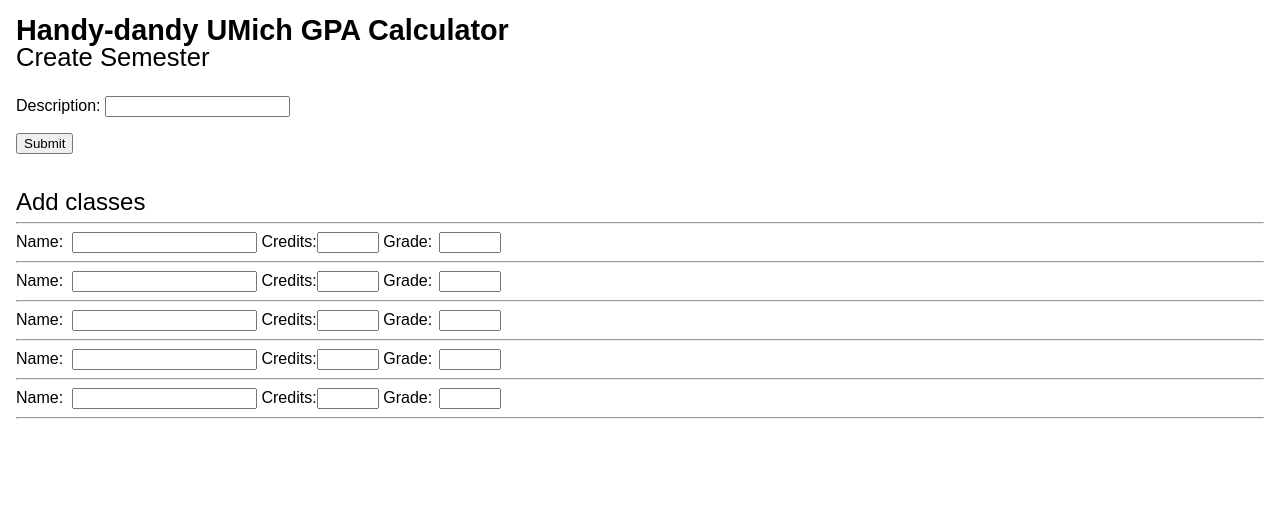
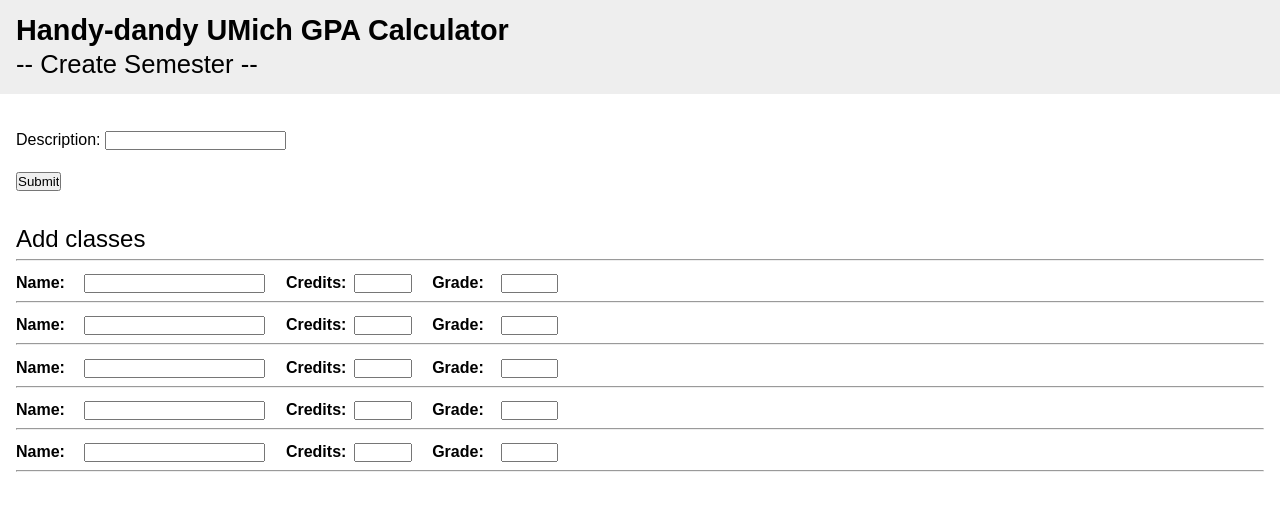
Before and after one commit to adambeagle/gpacalc, a Django app: a page that uses gpacalc/templates/base.html in a window 1280 px wide. Shown: the top 511 px of the page. Run offline with Django 3.2, Linux system fonts and the light colour scheme.

Commit message:
Style updates
Including: Header background, responsive font-sizes/inline forms

```diff
--- a/gpacalc/static/css/base.css
+++ b/gpacalc/static/css/base.css
@@ -1,10 +1,27 @@
 body {
+	font-family: sans-serif;
+	font-size: .9em;
+
+}
+
+#content {
 	padding: 1em;
-	font-family: sans-serif;
 }
 
 header {
-	margin-bottom: 26px;
+	text-align: center;
+	padding: 1em;
+	background: #EEE;
+}
+
+
+header a {
+	color: inherit;
+	text-decoration: none;
+}
+
+header a:visited {
+	color: inherit;
 }
 
 h1 {
@@ -12,17 +29,10 @@
 	font-weight: bold;
 }
 
-h1 a {
-	color: inherit;
-	text-decoration: none;
-}
-
-h1 a:visited {
-	color: inherit;
-}
 
 h2 {
 	font-size: 1.6em;
+	margin-top: .3em;
 }
 
 h3 {
@@ -81,13 +91,44 @@
 	font-weight: bold;
 }
 
+form li {
+	list-style: none;
+}
+
 label {
 	display: inline-block;
-	min-width: 3.5em;
+	min-width: 4em;
+}
+
+input {
+	margin: 0;
+	margin-top: .4em;
+	padding: 0;
 }
 
 input[type="number"] {
 	width: 4em;
+}
+
+@media screen and (min-width: 321px) {
+	.vsmall {
+		display: none;
+	}
+}
+
+@media screen and (min-width: 640px) {
+	body {
+		font-size: 1em;
+	}
+
+	header {
+		text-align: left;
+	}
+
+	form li {
+		display: inline;
+		margin-right: 1em;
+	}
 }
 
 footer {
@@ -106,14 +147,16 @@
 	margin-top: 1.5em;
 }
 
-
 .errorlist {
 	color: red;
-	margin-bottom: -1em;
 }
 
 .form-field-required label {
 	font-weight: bold;
+}
+
+.form-field-error label {
+	color: red;
 }
 
 .extra-wide {
--- a/gpacalc/templates/base.html
+++ b/gpacalc/templates/base.html
@@ -14,10 +14,12 @@
 <body>
     <header>
         <h1><a href="/">Handy-dandy UMich GPA Calculator</a></h1>
-        <h2>{% block subheader %}{% endblock %}</h2>
+        <h2>--{% block subheader %}{% endblock %}--</h2>
     </header>
 
+    <div id="content">
     {% block content %}{% endblock %}
+    </div>
 </body>
 
 </html>
--- a/gpacalc/templates/core/semester_create.html
+++ b/gpacalc/templates/core/semester_create.html
@@ -12,7 +12,7 @@
         <hr />
         {{ classes_formset.management_form }}
         {% for cform in classes_formset %}
-            {{ cform.as_table }}
+            {{ cform.as_ul }}
             <hr />
         {% endfor %}
     </form>
--- a/gpacalc/templates/core/semester_list.html
+++ b/gpacalc/templates/core/semester_list.html
@@ -3,6 +3,8 @@
 {% block subheader %}Semester Index{% endblock %}
 
 {% block content %}
+    <h4><em>Cumulative GPA:</em> {{ cumulative_gpa|floatformat:3 }}</h4>
+
     <div class="basic-space">
         <a href="{% url 'create_semester' %}">Create new semester</a>
     </div>
@@ -47,9 +49,7 @@
         {% endfor %}
     </div>
 
-    <h4 class="clear basic-space"><em>Cumulative GPA:</em> {{ cumulative_gpa|floatformat:3 }}</h4>
-
-    <footer>
+    <footer class="clear">
         <span class="block">&copy; 2014 Adam Beagle</span>
         <span class="block">View source <a href="https://github.com/adambeagle/gpacalc">at Github</a></span>
     </footer>
```
